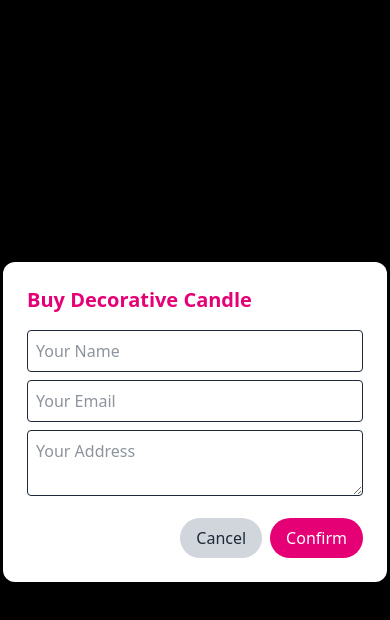
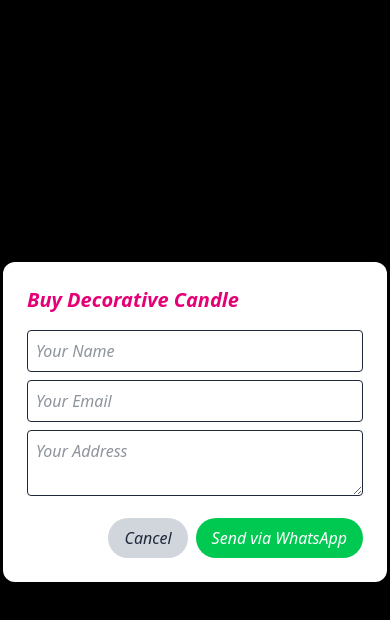
Before and after one commit to divyansh1727/artpour, a React (Vite) app: page / in a window 390 px wide. Both pictures are taken after a click on the button "Buy". Shown: the part 902-1522 px from the top of the page. Built offline with nearby package versions, Linux system fonts and the light colour scheme.

Commit message:
Added mobile WhatsApp direct send for orders

```diff
--- a/src/components/ProductCard.jsx
+++ b/src/components/ProductCard.jsx
@@ -1,8 +1,5 @@
-import  { useState, useEffect } from "react";
+import { useState, useEffect } from "react";
 import { motion } from "framer-motion";
-import emailjs from "emailjs-com";
-import { db } from "../firebase";
-import { collection, addDoc, serverTimestamp } from "firebase/firestore";
 import { createPortal } from "react-dom";
 
 export default function ProductCard({ product, onPause, onResume }) {
@@ -20,30 +17,27 @@ export default function ProductCard({ product, onPause, onResume }) {
     setFormData({ ...formData, [e.target.name]: e.target.value });
   };
 
-  const handleBuy = async () => {
+  const handleBuy = () => {
   setLoading(true);
   try {
-      await addDoc(collection(db, "orders"), {
-        productName: product.name,
-        productPrice: product.price,
-        ...formData,
-        createdAt: serverTimestamp(),
-      });
+    const phoneNumber = "917838548016"; // Owner's phone number
+    const text = `*New Purchase Request*\n\n_Product_: ${product.name}\n_Price_: $${product.price}\n\n*Customer Info:*\nName: ${formData.name}\nEmail: ${formData.email}\nAddress: ${formData.address}`;
+    const encodedText = encodeURIComponent(text);
 
-      await emailjs.send(
-        "YOUR_SERVICE_ID",
-        "YOUR_TEMPLATE_ID",
-        {
-          productName: product.name,
-          productPrice: product.price,
-          name: formData.name,
-          email: formData.email,
-          address: formData.address,
-        },
-        "YOUR_PUBLIC_KEY"
-      );
+    const isMobile = /Android|iPhone|iPad|iPod/i.test(navigator.userAgent);
 
-      alert("Purchase successful! PourByKay will contact you soon.");
+    if (isMobile) {
+      // Open WhatsApp App
+      window.location.href = `whatsapp://send?phone=${phoneNumber}&text=${encodedText}`;
+    } else {
+      // Open WhatsApp Web
+      window.open(`https://wa.me/${phoneNumber}?text=${encodedText}`, "_blank");
+    }
+
+    // Success popup
+    alert("✅ Order details sent to WhatsApp. Our team will contact you soon!");
+
+    // Reset form & close modal
     setFormData({ name: "", email: "", address: "" });
     setShowModal(false);
   } catch (err) {
@@ -69,7 +63,7 @@ export default function ProductCard({ product, onPause, onResume }) {
           className="w-full h-56 object-cover"
           draggable={false}
         />
-        <div className="p-4">
+        <div className="p-4 italic">
           <h2 className="text-pink-600 font-bold text-lg">{product.name}</h2>
           <p className="text-gray-700 font-semibold">${product.price}</p>
           <button
@@ -93,7 +87,7 @@ export default function ProductCard({ product, onPause, onResume }) {
             <motion.div
               initial={{ scale: 0 }}
               animate={{ scale: 1 }}
-              className="bg-white rounded-xl p-6 w-96 max-w-full"
+              className="bg-white rounded-xl p-6 w-96 max-w-full italic"
               onClick={(e) => e.stopPropagation()}
             >
               <h3 className="text-xl font-bold text-pink-600 mb-4">
@@ -105,7 +99,7 @@ export default function ProductCard({ product, onPause, onResume }) {
                 placeholder="Your Name"
                 value={formData.name}
                 onChange={handleChange}
-                className="w-full mb-2 p-2 border rounded"
+                className="w-full mb-2 p-2 border rounded italic"
               />
               <input
                 type="email"
@@ -113,28 +107,28 @@ export default function ProductCard({ product, onPause, onResume }) {
                 placeholder="Your Email"
                 value={formData.email}
                 onChange={handleChange}
-                className="w-full mb-2 p-2 border rounded"
+                className="w-full mb-2 p-2 border rounded italic"
               />
               <textarea
                 name="address"
                 placeholder="Your Address"
                 value={formData.address}
                 onChange={handleChange}
-                className="w-full mb-2 p-2 border rounded"
+                className="w-full mb-2 p-2 border rounded italic"
               />
               <div className="flex justify-end gap-2 mt-2">
                 <button
                   onClick={() => setShowModal(false)}
-                  className="px-4 py-2 rounded-full bg-gray-300 hover:bg-gray-400 transition"
+                  className="px-4 py-2 rounded-full bg-gray-300 hover:bg-gray-400 transition italic"
                 >
                   Cancel
                 </button>
                 <button
                   onClick={handleBuy}
-                  className="px-4 py-2 rounded-full bg-pink-600 text-white hover:bg-pink-500 transition"
+                  className="px-4 py-2 rounded-full bg-green-500 text-white hover:bg-green-600 transition italic"
                   disabled={loading}
                 >
-                  {loading ? "Processing..." : "Confirm"}
+                  {loading ? "Processing..." : "Send via WhatsApp"}
                 </button>
               </div>
             </motion.div>
```
Lines whose indentation alone changed are shown as unchanged.
